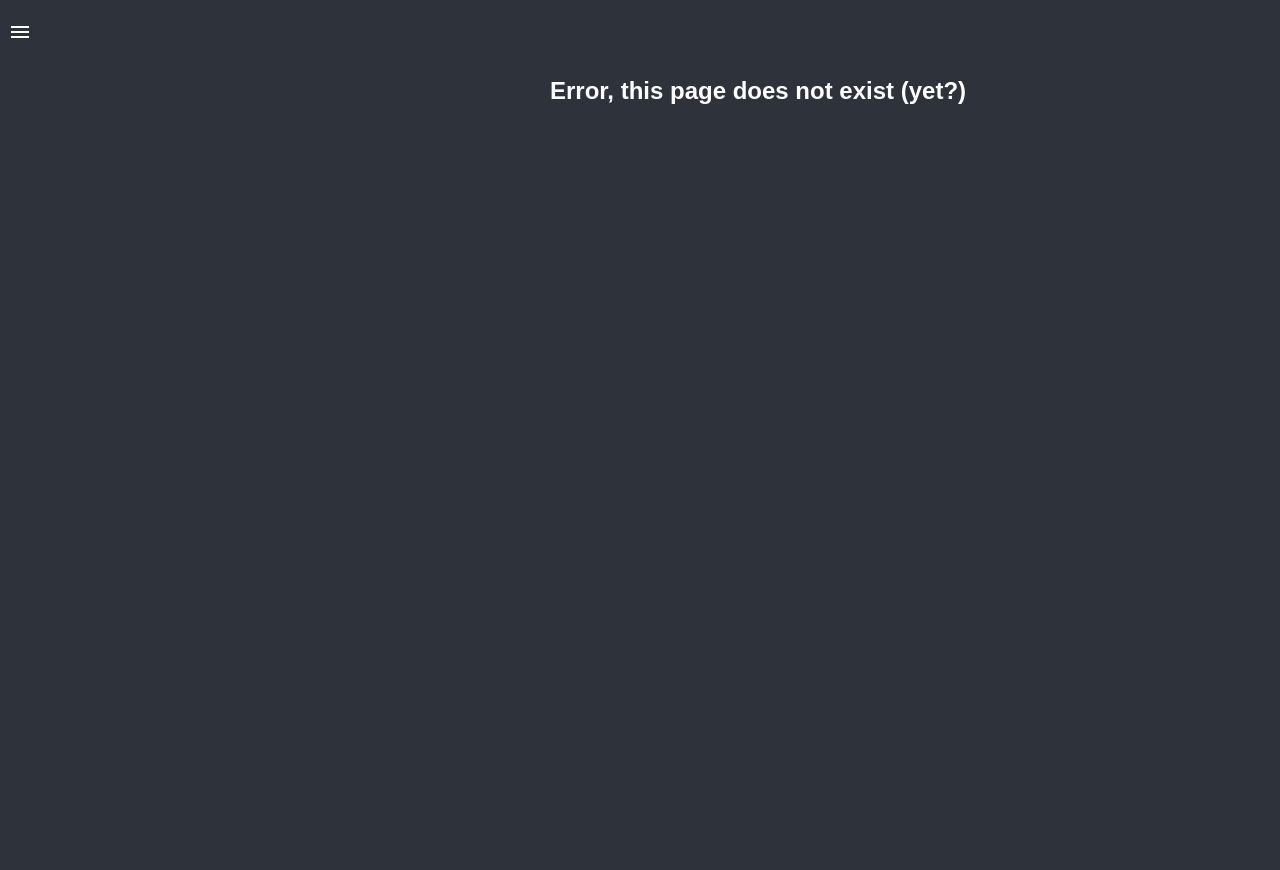
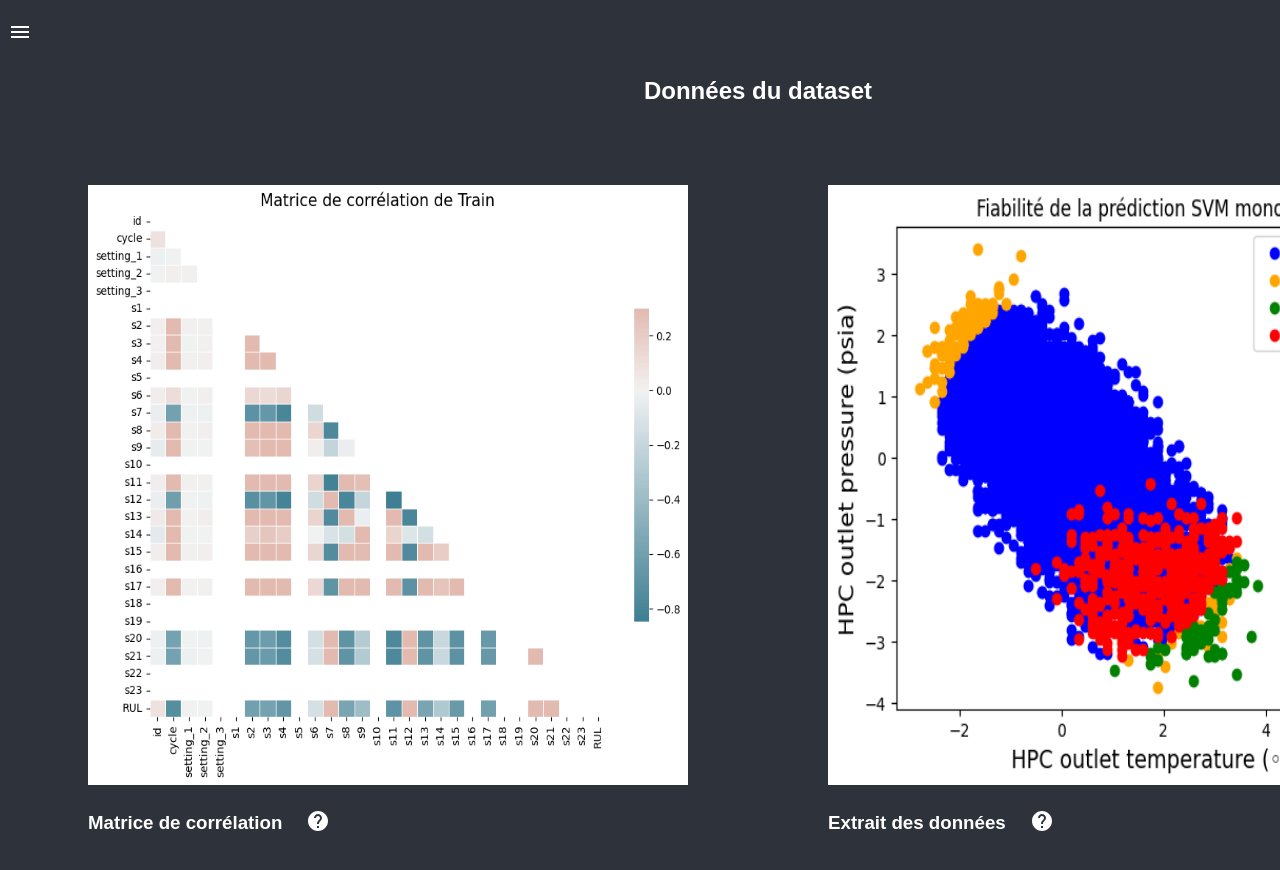
Before and after one commit to PierreVauterin/PredictiveMaintenance, a React (Create React App) app in the folder predictiveapp/: page /datapage in a window 1280 px wide. Shown: the top 870 px of the page. Before the commit the page ends 800 px from the top, so only its background shows below. Built offline with nearby package versions, Linux system fonts and the light colour scheme.

Commit message:
Added DataPage

```diff
--- a/predictiveapp/src/App.js
+++ b/predictiveapp/src/App.js
@@ -7,6 +7,7 @@ import Rul from "./Pages/Rul";
 import Dashboard from "./Pages/Dashboard"
 import Configuration from "./Pages/Configuration";
 import GraphPage from "./Pages/GraphPage";
+import DataPage from "./Pages/DataPage"
 
 import { TotalHeader } from "./Components/Drawer";
 
@@ -23,6 +24,7 @@ function App() {
           <Route path="/graphpage" element={<GraphPage />} />
           <Route path="/config" element={<Configuration />} />
           <Route path="*" element={<NoPage />} />
+          <Route path="/datapage" element={<DataPage />} />
         </Routes>
       </BrowserRouter>
     </div>
--- a/predictiveapp/src/Components/Drawer.js
+++ b/predictiveapp/src/Components/Drawer.js
@@ -12,6 +12,7 @@ import Divider from "@mui/material/Divider";
 import LoupeIcon from "@mui/icons-material/Loupe";
 import BuildIcon from '@mui/icons-material/Build';
 import SettingsIcon from "@mui/icons-material/Settings";
+import SensorsIcon from '@mui/icons-material/Sensors';
 import ListItemIcon from "@mui/material/ListItemIcon";
 
 import { SwitchesGroup } from "./Switch";
@@ -102,10 +103,18 @@ export const Menu = () => {
             </ListItem>
             <ListItem
               component={MyNavLink}
+              to={"/dataPage"}
+              //activeClassName={classes.activeLink}
+            >
+              <ListItemIcon>{<Equalizer />}</ListItemIcon>
+              <ListItemText primary={"Données"} />
+            </ListItem>
+            <ListItem
+              component={MyNavLink}
               to={"/sensors"}
               //activeClassName={classes.activeLink}
             >
-              <ListItemIcon>{<Equalizer />}</ListItemIcon>
+              <ListItemIcon>{<SensorsIcon />}</ListItemIcon>
               <ListItemText primary={"Suivi des capteurs"} />
             </ListItem>
           </List>
--- /dev/null
+++ b/predictiveapp/src/Pages/DataPage.js
@@ -0,0 +1,54 @@
+/* Classic importations */
+import Box from "@mui/material/Box";
+
+/* Own components */
+import { Legend } from "../Components/Legend.js";
+
+import correlation from "../Images/correlation.png"
+import model from  "../Images/svmModel.png"
+
+/* Main component */
+export default function DataPage() {
+  return (
+    <>
+      <h2>Données du dataset</h2>
+      <Box
+        display="flex"
+        alignItems="center"
+        justifyContent="space-between"
+        sx={{ m: 10 }}
+      >
+        <Box>
+          <Box
+            display="flex"
+            justifyContent="flex-end"
+            alignItems="flex-end"
+            width="600px"
+            height="600px"
+          >
+            <img src = {correlation} alt = "Correlation matrix" height={600} width={600}/>
+          </Box>
+          <Legend
+            message="Matrice de corrélation"
+            helpText="Ne sert à rien pour le moment"
+          />
+        </Box>
+        <Box>
+          <Box
+            display="flex"
+            justifyContent="flex-end"
+            alignItems="flex-end"
+            width="600px"
+            height="600px"
+          >
+            <img src = {model} alt = "Model" height={600} width={600}/>
+          </Box>
+          <Legend
+            message="Extrait des données"
+            helpText="Ne sert à rien pour le moment"
+          />
+        </Box>
+      </Box>
+    </>
+  );
+}
```
Also changed, not shown: predictiveapp/src/Images/correlation.png (added).
